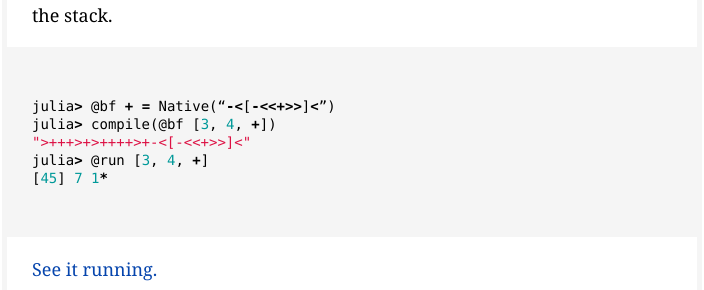
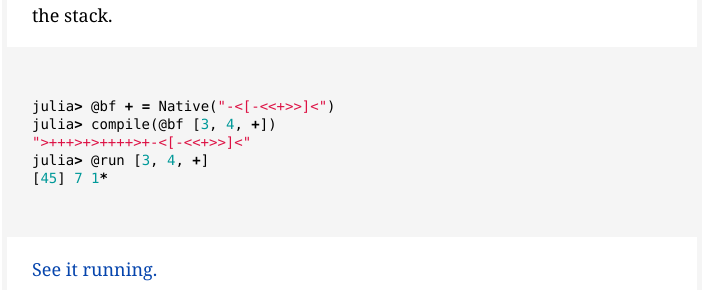
Before and after one commit to MikeInnes/mikeinnes.github.io, a Jekyll site: the page built from _posts/2017-09-13-brainforth.md, in a window 1280 px wide and 900 px high, scrolled down 4556 px. Shown: the part 162-452 px from the top of the window, without its empty margins (288-992 px from the left). Built offline with Jekyll 4.4.1, drawn with Linux system fonts in a browser that asks for light colours.

Commit message:
fix quotes

````diff
--- a/_posts/2017-09-13-brainforth.md
+++ b/_posts/2017-09-13-brainforth.md
@@ -123,7 +123,7 @@ julia> @run [4]
 With numbers in place, we can use the [canonical implementations](http://esolangs.org/wiki/Brainfuck_algorithms) of basic algorithms like addition and copying almost directly; we just need to make sure that the inputs and outputs are correctly positioned as part of the stack.
 
 ```julia
-julia> @bf + = Native(“-<[-<<+>>]<”)
+julia> @bf + = Native("-<[-<<+>>]<")
 julia> compile(@bf [3, 4, +])
 ">+++>+>++++>+-<[-<<+>>]<"
 julia> @run [3, 4, +]
````
